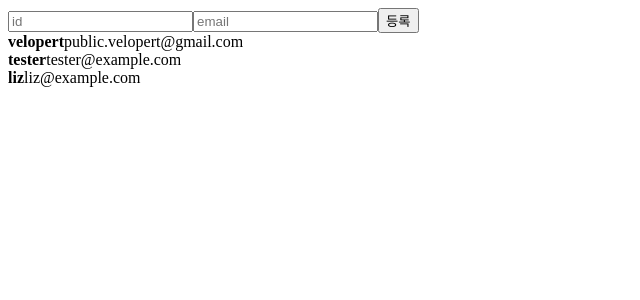
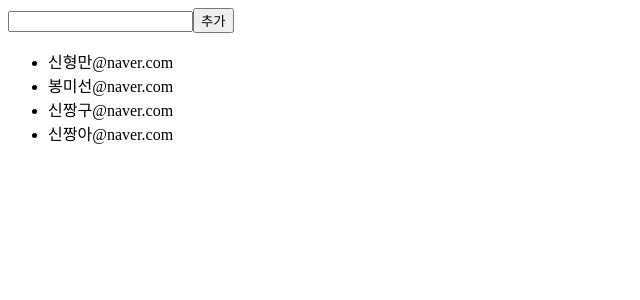
Before and after one commit to housekeepingg/reactClass, a React (Create React App) app: page / in a window 1280 px wide. Shown: the top 300 px of the page, without its empty margins (0-640 px from the left). Built offline with nearby package versions, Linux system fonts and the light colour scheme.

Commit message:
Merge branch 'main' of https://github.com/housekeepingg/reactClass
# Conflicts:
#	src/App.js

```diff
--- a/package.json
+++ b/package.json
@@ -11,6 +11,7 @@
     "react": "^18.2.0",
     "react-dom": "^18.2.0",
     "react-scripts": "5.0.1",
+    "styled-components": "^6.1.1",
     "web-vitals": "^2.1.4"
   },
   "scripts": {
--- a/src/App.js
+++ b/src/App.js
@@ -1,9 +1,11 @@
-import { ArrayReder } from './component/Array/ArrayReder';
-import './css/App.css';
+import { Test } from "./Test";
+import { ArrayReder } from "./component/Array/ArrayReder";
+import "./css/App.css";
 
 function App() {
   return (
-    <ArrayReder/>
+    // <ArrayReder />
+    <Test />
   );
 }
 
--- /dev/null
+++ b/src/Test.js
@@ -0,0 +1,43 @@
+// input 2개를 가지고 등록 버튼을 누르면 밑에 태그을 이용해서 input 값을 보여주게하다
+// 단 등록을 눌렀을떼 input에 값이 초기화되고 계속 추가되어야 한다
+// useState useRef map
+// spread 문법 비구조화 할당
+
+import { useState } from "react";
+
+export const Test = () => {
+  const [names, setNames] = useState([
+    { id: "신형만", email: "신형만@naver.com" },
+    { id: "봉미선", email: "봉미선@naver.com" },
+    { id: "신짱구", email: "신짱구@naver.com" },
+    { id: "신짱아", email: "신짱아@naver.com" },
+  ]);
+
+  const [inputs, setInputs] = useState("");
+  const [nextId, setNextId] = useState(5);
+
+  const onChange = (e) => {
+    setInputs(e.target.value);
+  };
+
+  const onClick = () => {
+    const nextNames = names.concat({
+      id: nextId,
+      email: inputs,
+    });
+    setNextId(nextId + 1);
+    setNames(nextNames);
+    setInputs("");
+  };
+
+  const namesList = names.map((name) => <li key={name.id}>{name.email}</li>);
+
+  return (
+    <wrap>
+      <input value={inputs} onChange={onChange} />
+
+      <button onClick={onClick}>추가</button>
+      <ul>{namesList}</ul>
+    </wrap>
+  );
+};
```
Also changed, not shown: src/component/InputRefSample.js (+28 -17 lines), 1 other file (tests, documents, lock files or other folders).
